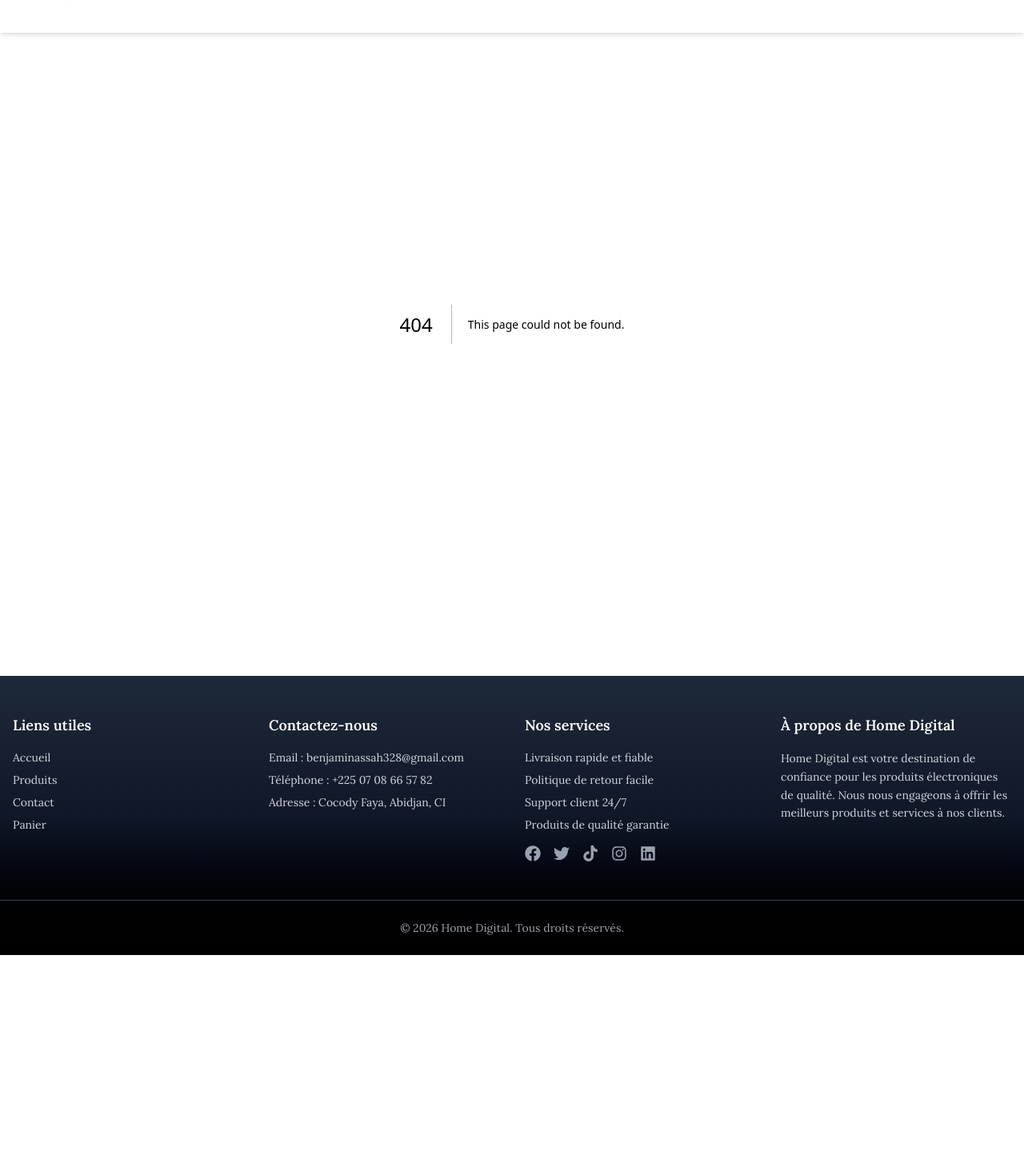
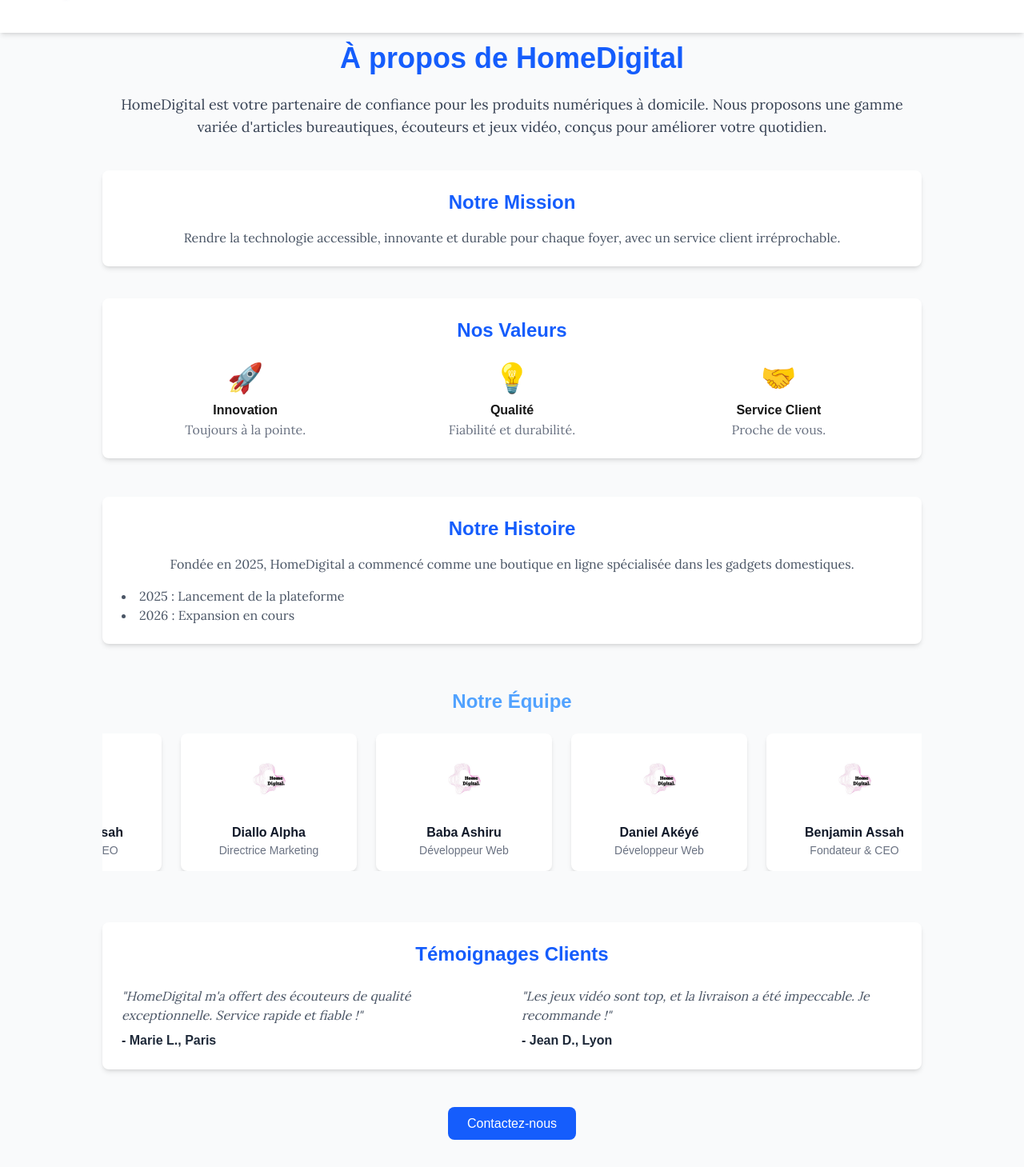
Before and after one commit to benjaminassah328-lgtm/home-digital, a Next.js app: page /Apropos in a window 1280 px wide. Before the commit this address had no page. Shown: the part 91-1550 px from the top of the page at 80% size. Before the commit the page ends 1285 px from the top, so only its background shows below. Built offline with nearby package versions, Linux system fonts and the light colour scheme.

Commit message:
Mis à jour de la page A propos

```diff
--- a/app/A propos/page.tsx
+++ b/app/Apropos/page.tsx
@@ -1,4 +1,4 @@
-import Infos from "@/components/A Propos/Infos"
+import Infos from "@/components/APropos/Infos"
 
 export default function Page(){
     return(
--- a/components/A Propos/Infos.tsx
+++ /dev/null
@@ -1,12 +0,0 @@
-
-
-export default function Infos(){
-    return(
-        <section className="flex justify-center items-center h-screen">
-            <div className="text-center text-blue-600">
-                <p className="flex justify-center items-center font-bold font-orbitron text-9xl">
-                </p>
-            </div>
-        </section>
-    )
-}
--- /dev/null
+++ b/components/APropos/Infos.tsx
@@ -0,0 +1,212 @@
+"use client";
+import Image from "next/image";
+import { motion } from "framer-motion";
+
+type Member = {
+  name: string;
+  role: string;
+  image: string;
+};
+
+const team: Member[] = [
+  {
+    name: "Benjamin Assah",
+    role: "Fondateur & CEO",
+    image: "/images/logo2.jpeg",
+  },
+  {
+    name: "Diallo Alpha",
+    role: "Directrice Marketing",
+    image: "/images/logo2.jpeg",
+  },
+  {
+    name: "Baba Ashiru",
+    role: "Développeur Web",
+    image: "/images/logo2.jpeg",
+  },
+  {
+    name: "Daniel Akéyé",
+    role: "Développeur Web",
+    image: "/images/logo2.jpeg",
+  },
+];
+
+export default function Infos() {
+  return (
+    <section className="flex flex-col items-center min-h-screen bg-gray-50 py-12 px-6">
+      <div className="max-w-5xl w-full text-center">
+        {/* Introduction */}
+        <motion.h1
+          className="text-4xl font-bold text-blue-600 mb-6"
+          initial={{ opacity: 0, y: -40 }}
+          animate={{ opacity: 1, y: 0 }}
+          transition={{ duration: 0.8 }}
+        >
+          À propos de HomeDigital
+        </motion.h1>
+
+        <motion.p
+          className="text-lg text-gray-700 mb-10 font-lora"
+          initial={{ opacity: 0 }}
+          animate={{ opacity: 1 }}
+          transition={{ duration: 1 }}
+        >
+          HomeDigital est votre partenaire de confiance pour les produits numériques à domicile.
+          Nous proposons une gamme variée d&apos;articles bureautiques, écouteurs et jeux vidéo,
+          conçus pour améliorer votre quotidien.
+        </motion.p>
+
+        {/* Mission */}
+        <motion.div
+          className="bg-white shadow-md rounded-lg p-6 mb-10"
+          initial={{ opacity: 0, x: -80 }}
+          animate={{ opacity: 1, x: 0 }}
+          transition={{ duration: 0.8 }}
+        >
+          <h2 className="text-2xl font-semibold text-blue-600 mb-4">Notre Mission</h2>
+          <p className="text-gray-600 font-lora">
+            Rendre la technologie accessible, innovante et durable pour chaque foyer,
+            avec un service client irréprochable.
+          </p>
+        </motion.div>
+
+        {/* Valeurs */}
+        <motion.div
+          className="bg-white shadow-md rounded-lg p-6 mb-12"
+          initial={{ opacity: 0, x: 80 }}
+          animate={{ opacity: 1, x: 0 }}
+          transition={{ duration: 0.8 }}
+        >
+          <h2 className="text-2xl font-semibold text-blue-600 mb-6">Nos Valeurs</h2>
+          <div className="grid grid-cols-1 md:grid-cols-3 gap-6">
+            {[
+              { icon: "🚀", title: "Innovation", text: "Toujours à la pointe." },
+              { icon: "💡", title: "Qualité", text: "Fiabilité et durabilité." },
+              { icon: "🤝", title: "Service Client", text: "Proche de vous." },
+            ].map((item, index) => (
+              <motion.div
+                key={index}
+                className="text-center"
+                whileHover={{ scale: 1.05 }}
+              >
+                <div className="text-4xl mb-2">{item.icon}</div>
+                <h3 className="font-bold">{item.title}</h3>
+                <p className="text-gray-500 font-lora">{item.text}</p>
+              </motion.div>
+            ))}
+          </div>
+        </motion.div>
+
+        {/* Histoire */}
+        <motion.div
+          className="bg-white shadow-md rounded-lg p-6 mb-14"
+          initial={{ opacity: 0, y: 60 }}
+          animate={{ opacity: 1, y: 0 }}
+          transition={{ duration: 0.8 }}
+        >
+          <h2 className="text-2xl font-semibold text-blue-600 mb-4">Notre Histoire</h2>
+          <p className="text-gray-600 font-lora mb-4">
+            Fondée en 2025, HomeDigital a commencé comme une boutique en ligne spécialisée
+            dans les gadgets domestiques.
+          </p>
+          <ul className="list-disc list-inside text-left text-gray-600 font-lora">
+            <li>2025 : Lancement de la plateforme</li>
+            <li>2026 : Expansion en cours</li>
+          </ul>
+        </motion.div>
+
+        {/* ÉQUIPE – SLIDER INFINI */}
+        <motion.h2
+          className="text-2xl font-semibold text-blue-400 mb-6"
+          initial={{ opacity: 0 }}
+          animate={{ opacity: 1 }}
+          transition={{ duration: 0.8 }}
+        >
+          Notre Équipe
+        </motion.h2>
+
+        <div className="overflow-hidden w-full mb-16">
+          <motion.div
+            className="flex gap-6"
+            animate={{ x: [0, -500] }}
+            transition={{
+              repeat: Infinity,
+              repeatType: "loop",
+              duration: 20,
+              ease: "linear",
+            }}
+          >
+            {[...team, ...team].map((member, index) => (
+              <div
+                key={index}
+                className="min-w-[220px] bg-white shadow-md rounded-lg p-4 text-center flex flex-col items-center"
+              >
+                {/* IMAGE */}
+                <div className="relative w-20 h-20 mb-4">
+                  <Image
+                    src={member.image}
+                    alt={member.name}
+                    fill
+                    className="rounded-full object-cover"
+                  />
+                </div>
+
+                {/* TEXTE */}
+                <h3 className="font-bold text-gray-900">{member.name}</h3>
+                <p className="text-gray-500 text-sm">{member.role}</p>
+              </div>
+            ))}
+          </motion.div>
+        </div>
+
+        {/* Témoignages */}
+        <motion.div
+          className="bg-white shadow-md rounded-lg p-6 mb-14"
+          initial={{ opacity: 0, y: 60 }}
+          animate={{ opacity: 1, y: 0 }}
+          transition={{ duration: 0.8, delay: 0.2 }}
+        >
+          <h2 className="text-2xl font-semibold text-blue-600 mb-6">Témoignages Clients</h2>
+          <div className="grid grid-cols-1 md:grid-cols-2 gap-6">
+            <motion.div
+              className="text-left"
+              initial={{ opacity: 0, x: -50 }}
+              animate={{ opacity: 1, x: 0 }}
+              transition={{ duration: 0.6, delay: 0.4 }}
+            >
+              <p className="text-gray-600 font-lora italic mb-2">
+                "HomeDigital m'a offert des écouteurs de qualité exceptionnelle. Service rapide et fiable !"
+              </p>
+              <p className="text-gray-800 font-bold">- Marie L., Paris</p>
+            </motion.div>
+            <motion.div
+              className="text-left"
+              initial={{ opacity: 0, x: 50 }}
+              animate={{ opacity: 1, x: 0 }}
+              transition={{ duration: 0.6, delay: 0.6 }}
+            >
+              <p className="text-gray-600 font-lora italic mb-2">
+                "Les jeux vidéo sont top, et la livraison a été impeccable. Je recommande !"
+              </p>
+              <p className="text-gray-800 font-bold">- Jean D., Lyon</p>
+            </motion.div>
+          </div>
+        </motion.div>
+
+        {/* Call to action */}
+        <motion.div
+          initial={{ opacity: 0 }}
+          animate={{ opacity: 1 }}
+          transition={{ duration: 0.8 }}
+        >
+          <a
+            href="/Contact"
+            className="bg-blue-600 text-white px-6 py-3 rounded-lg hover:bg-blue-700 transition"
+          >
+            Contactez-nous
+          </a>
+        </motion.div>
+      </div>
+    </section>
+  );
+}
--- a/components/Panier/PanierStore.tsx
+++ b/components/Panier/PanierStore.tsx
@@ -30,7 +30,7 @@
             >
               <div>
                 <p className="font-semibold text-gray-700 md:text-gray-900">{item.nom}</p>
-                <p className="text-sm text-gray-600 font-lora  md:text-gray-900">{item.prix} F</p>
+                <p className="text-sm text-gray-600 font-lora ">{item.prix} F</p>
               </div>
 
               <input
--- a/components/bureautique/ProductsBureautiques.tsx
+++ b/components/bureautique/ProductsBureautiques.tsx
@@ -56,7 +56,7 @@
                 ajouterAuPanier(p);
                 refresh();
               }}
-              className="mt-2 px-4 py-2 bg-blue-500 text-white rounded-lg"
+              className="mt-2 px-4 py-2 bg-blue-500 text-white sm:text-black rounded-lg"
             >
               Ajouter au panier
             </button>
--- a/components/header.tsx
+++ b/components/header.tsx
@@ -45,7 +45,7 @@
           <Link href="/produits" className="hover:text-blue-600">Produits</Link>
           <Link href="/Contact" className="hover:text-blue-600">Contact</Link>
           <Link href="/Panier" className="hover:text-blue-600">Panier</Link>
-                    <Link href="/APropos" className="hover:text-blue-600">A Propos</Link>
+                    <Link href="/Apropos" className="hover:text-blue-600">A Propos</Link>
 
         </nav>
 
@@ -116,7 +116,7 @@
             <Link href="/produits" onClick={() => setOpen(false)}>Produits</Link>
             <Link href="/Contact" onClick={() => setOpen(false)}>Contact</Link>
             <Link href="/Panier" onClick={() => setOpen(false)}>Panier</Link>
-                        <Link href="/A Propos" onClick={() => setOpen(false)}>A Propos</Link>
+                        <Link href="/Apropos" onClick={() => setOpen(false)}>A Propos</Link>
 
           </nav>
 
```
